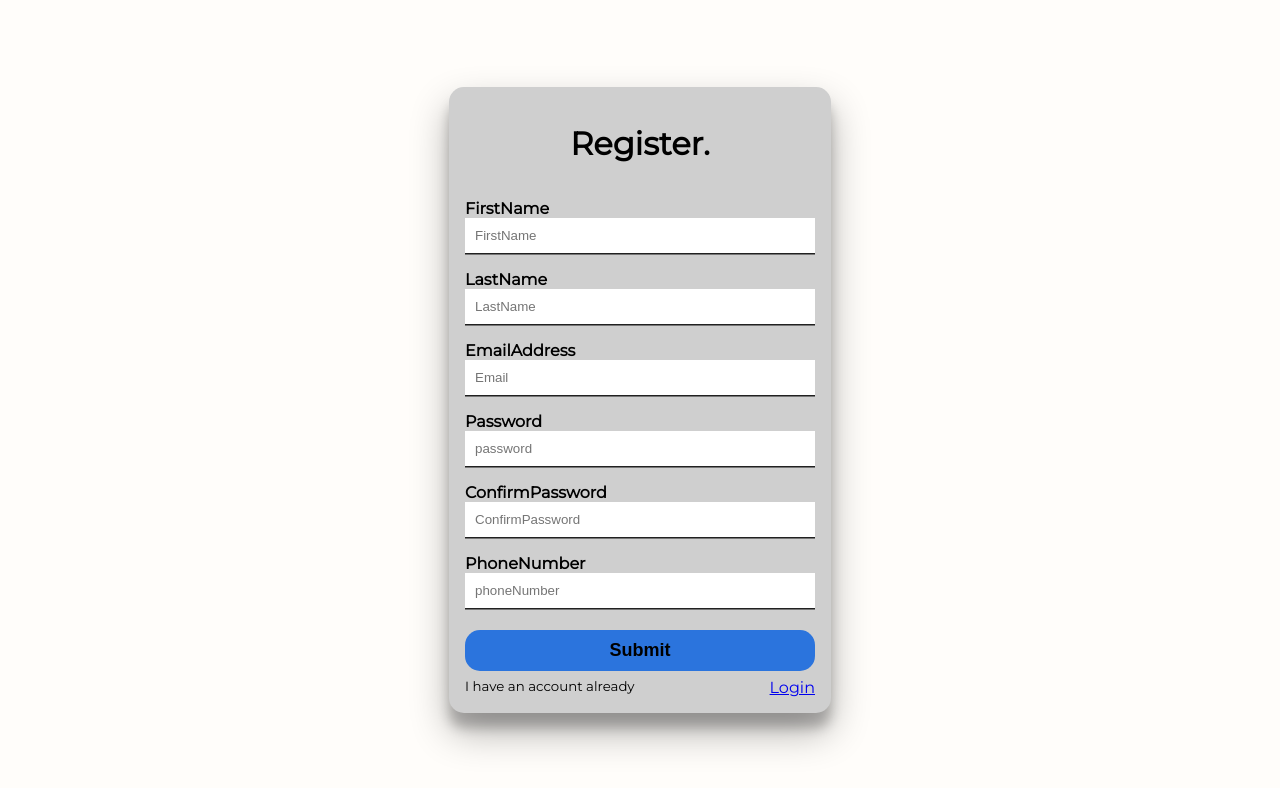
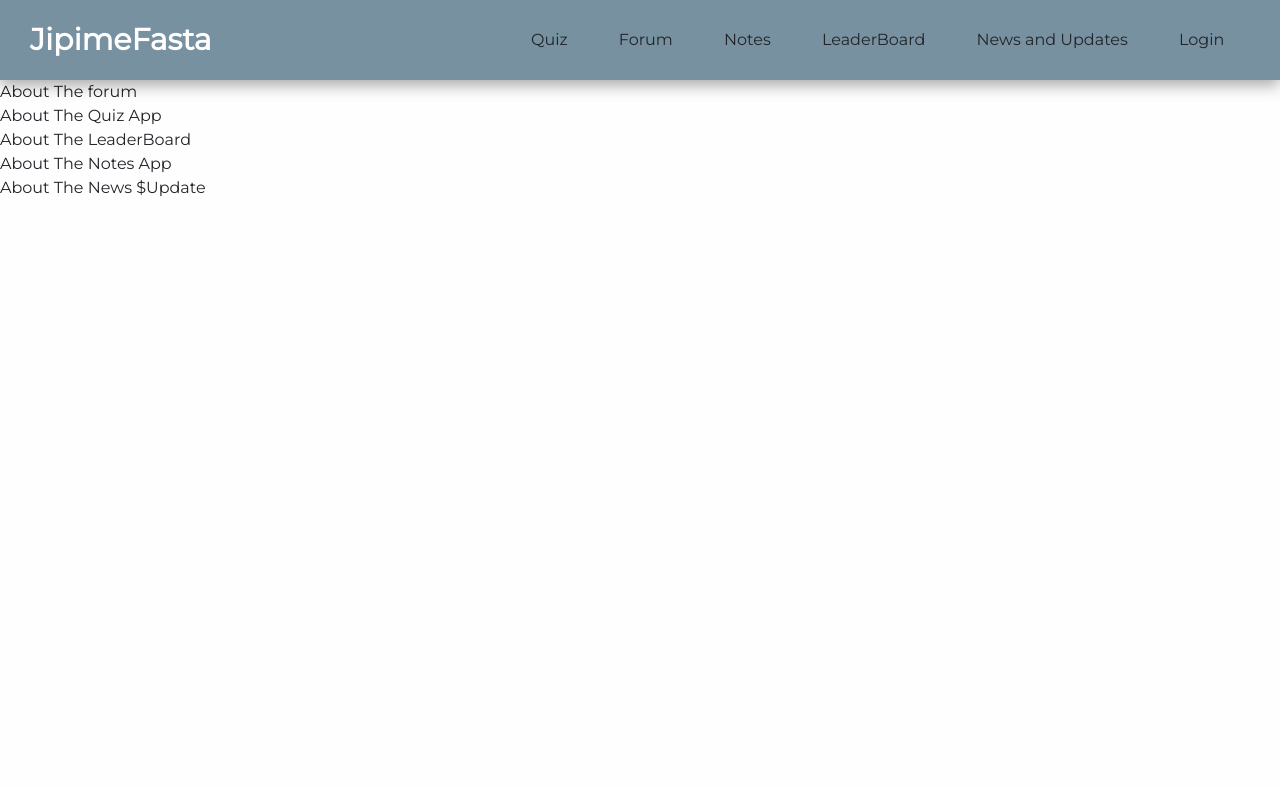
Before and after one commit to b-lemy/JpimeV1, a React (Create React App) app in the folder frontend/: page / in a window 1280 px wide. Shown: the top 788 px of the page. Built offline with nearby package versions, Linux system fonts and the light colour scheme.

Commit message:
welcomePage

```diff
--- a/frontend/package.json
+++ b/frontend/package.json
@@ -9,7 +9,6 @@
     "axios": "^0.27.2",
     "bootstrap": "^5.2.2",
     "react": "^18.2.0",
-    "react-bootstrap": "^2.5.0",
     "react-dom": "^18.2.0",
     "react-router-dom": "^6.4.1",
     "react-scripts": "5.0.1",
@@ -38,5 +37,10 @@
       "last 1 firefox version",
       "last 1 safari version"
     ]
+  },
+  "devDependencies": {
+    "autoprefixer": "^10.4.12",
+    "postcss": "^8.4.18",
+    "tailwindcss": "^3.2.0"
   }
 }
--- /dev/null
+++ b/frontend/postcss.config.js
@@ -0,0 +1,6 @@
+module.exports = {
+  plugins: {
+    tailwindcss: {},
+    autoprefixer: {},
+  },
+}
--- a/frontend/src/App.js
+++ b/frontend/src/App.js
@@ -2,14 +2,16 @@ import './App.css';
 import {Routes,Route,Link} from "react-router-dom";
 import Login from "./Components/Authentication/Login";
 import Register from "./Components/Authentication/Register";
+import WelcomePage from "./Components/WelcomePage";
 
 function App() {
   return (
 
     <div className="App">
       <Routes>
+          <Route path ="/" element={<WelcomePage/>}/>
         <Route path ="/login" element={<Login/>}/>
-        <Route path ="/" element={<Register/>}/>
+        <Route path ="/register" element={<Register/>}/>
       </Routes>
     </div>
   );
--- a/frontend/src/Components/Authentication/Register.js
+++ b/frontend/src/Components/Authentication/Register.js
@@ -24,7 +24,7 @@ const Register = () => {
             password: password,
             confirm_password: confirm
         }).then((response) =>console.log(response.data))
-        console.log("alredy")
+        console.log("already")
     }
     return (
         <div className="body">
--- /dev/null
+++ b/frontend/src/Components/Layout/About.js
@@ -0,0 +1,28 @@
+import React, {Fragment} from "react";
+import "./Header.css"
+
+
+const About  = () => {
+    return (
+        <div className="section">
+
+            <section className="">
+             About The forum
+            </section>
+            <section>
+                About The Quiz App
+            </section>
+            <section>
+                About The LeaderBoard
+            </section>
+            <section>
+                About The Notes App
+            </section>
+            <section>
+                About The News $Update
+            </section>
+        </div>
+    )
+}
+
+export default About;
--- /dev/null
+++ b/frontend/src/Components/Layout/Header.css
@@ -0,0 +1,36 @@
+.header{
+    position: fixed;
+    top: 0;
+    left: 0;
+    width: 100%;
+    height: 5rem;
+    background-color: #7791a1;
+    display: flex;
+    justify-content: space-between;
+    align-items: center;
+    z-index: 10;
+    padding-right: 30px;
+    box-shadow: rgba(0, 0, 0, 0.35) 0px 5px 15px;
+
+}
+.header h1 {
+    color: #fefefe;
+    padding-left: 30px;
+}
+
+.header button{
+    margin: 30px;
+}
+
+.section{
+    padding-top: 5rem;
+}
+
+.links{
+    display: flex;
+}
+
+.links-to{
+    padding: 2vw;
+
+}
--- /dev/null
+++ b/frontend/src/Components/Layout/Header.js
@@ -0,0 +1,23 @@
+import React, {Fragment} from "react";
+import "./Header.css"
+
+const Header = () => {
+    return (
+        <Fragment>
+            <header className="header">
+                <h1 className="text-3xl font-bold">JipimeFasta</h1>
+                <div className="links">
+                    <h2 className="links-to">Quiz</h2>
+                    <h2 className="links-to">Forum</h2>
+                    <h2 className="links-to">Notes</h2>
+                    <h2 className="links-to">LeaderBoard</h2>
+                    <h2 className="links-to">News and Updates</h2>
+                    <h2 className="links-to">Login</h2>
+                </div>
+
+            </header>
+        </Fragment>
+    )
+}
+
+export default Header;
--- /dev/null
+++ b/frontend/src/Components/WelcomePage.js
@@ -0,0 +1,15 @@
+import React, {Fragment} from "react";
+import Header from "./Layout/Header";
+import About from "./Layout/About";
+
+
+const WelcomePage = () => {
+    return (
+        <Fragment>
+            <Header/>
+            <About/>
+        </Fragment>
+    )
+}
+
+export default WelcomePage;
--- a/frontend/src/index.css
+++ b/frontend/src/index.css
@@ -3,4 +3,9 @@
 body{
     margin: 0;
     font-family: 'Montserrat', sans-serif;
+    background-color: #fefefe;
 }
+
+@tailwind base;
+@tailwind components;
+@tailwind utilities;
--- a/frontend/src/index.js
+++ b/frontend/src/index.js
@@ -1,10 +1,14 @@
 import React from 'react';
+// Bootstrap CSS
+import "bootstrap/dist/css/bootstrap.min.css";
+// Bootstrap Bundle JS
+import "bootstrap/dist/js/bootstrap.bundle.min";
 import ReactDOM from 'react-dom/client';
 import './index.css';
 import App from './App';
 import {BrowserRouter} from "react-router-dom";
 import {AppProvider} from "./Context/AppContext";
-//import "bootstrap/dist/css/bootstrap.min.css";
+
 
 
 const root = ReactDOM.createRoot(document.getElementById('root'));
--- /dev/null
+++ b/frontend/tailwind.config.js
@@ -0,0 +1,10 @@
+/** @type {import('tailwindcss').Config} */
+module.exports = {
+  content: [
+    "./src/**/*.{js,jsx,ts,tsx}",
+  ],
+  theme: {
+    extend: {},
+  },
+  plugins: [],
+}
```
Also changed, not shown: 1 other file (tests, documents, lock files or other folders).
